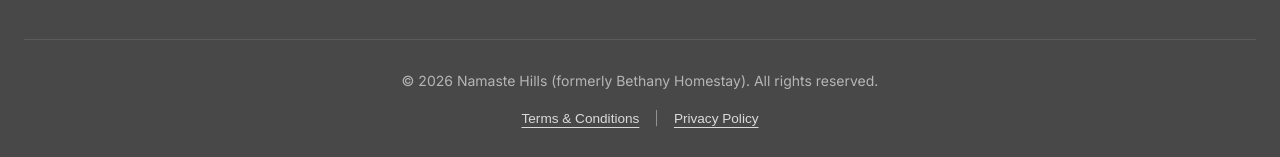
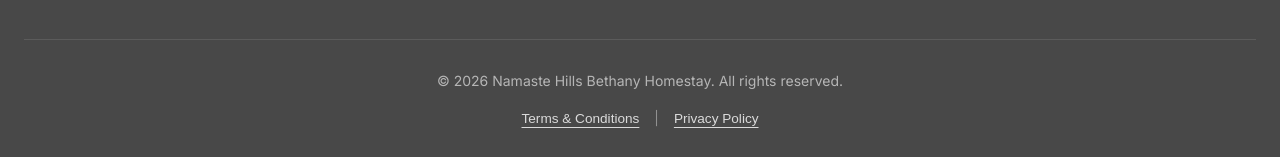
Before and after one commit to Anay007-git/bethany, a React (Vite) app: page / in a window 1280 px wide. Shown: the part 5972-6129 px from the top of the page. Built offline with nearby package versions, Linux system fonts and the light colour scheme; no server answers.

Commit message:
Update footer copyright text

```diff
--- a/src/components/Footer.jsx
+++ b/src/components/Footer.jsx
@@ -30,7 +30,7 @@ const Footer = ({ onOpenPolicy }) => {
                 </div>
 
                 <div className="footer-bottom">
-                    <p>© {currentYear} Namaste Hills (formerly Bethany Homestay). All rights reserved.</p>
+                    <p>© {currentYear} Namaste Hills Bethany Homestay. All rights reserved.</p>
                     <div className="footer-legal">
                         <button onClick={() => onOpenPolicy('terms')}>Terms & Conditions</button>
                         <span>|</span>
```
